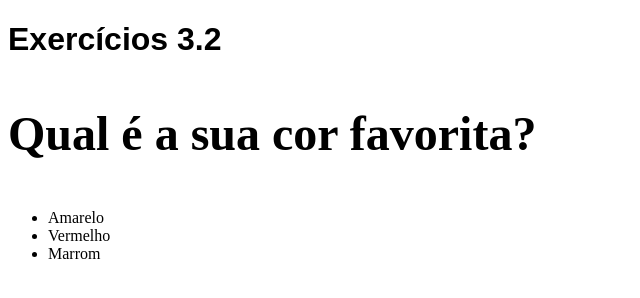
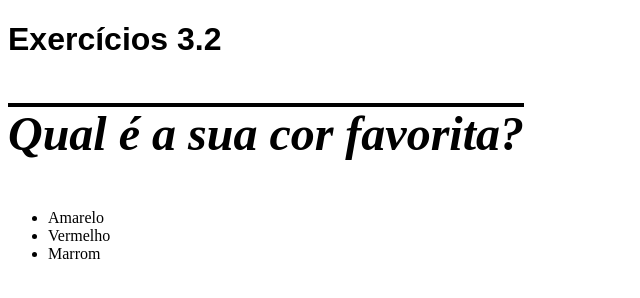
Before and after one commit to sergiomos/trybe-exercises, a plain HTML site: page bloco_3/dia_2/part_2.html in a window 1280 px wide. Shown: the whole page, without its empty margins (0-640 px from the left). Drawn offline with Linux system fonts and the light colour scheme.

Commit message:
explorando propriedades de texto

```diff
--- a/bloco_3/dia_2/part_2.html
+++ b/bloco_3/dia_2/part_2.html
@@ -15,6 +15,8 @@
       p {
         font-weight: 600;
         font-size: 3em;
+        font-style: italic;
+        text-decoration: overline;
       }
 
 
```
